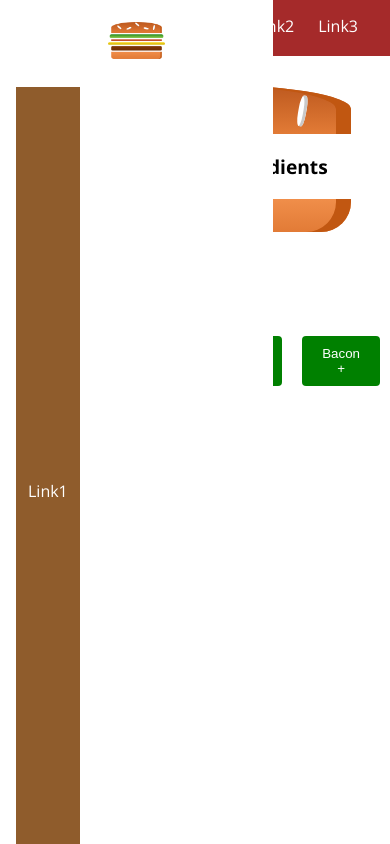
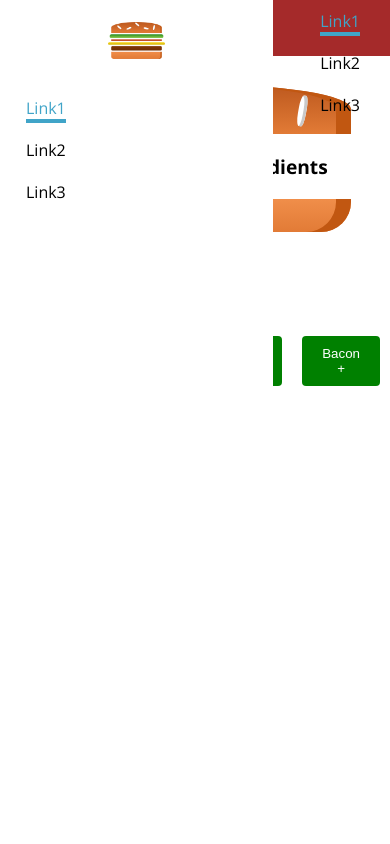
Before and after one commit to Creanick/burger-builder, a React (Create React App) app: page / in a window 390 px wide. Built offline with nearby package versions, Linux system fonts and the light colour scheme.

Commit message:
responsive nav and nav link created

```diff
--- a/src/components/navigation/toolbar/nav/nav.tsx
+++ b/src/components/navigation/toolbar/nav/nav.tsx
@@ -5,9 +5,13 @@ const Wrapper = styled.ul`
     margin: 0;
     padding: 0;
     list-style: none;
-    height:100%;
     display: flex;
-    align-items: center;
+    flex-direction: column;
+    @media (min-width: 500px){
+        height: 100%;
+        flex-direction: row;
+        align-items: center;
+    }
 `;
 const Nav:React.FunctionComponent = (props)=>(
     <nav style={{height:"100%"}}>
--- a/src/components/navigation/toolbar/nav/nav_link.tsx
+++ b/src/components/navigation/toolbar/nav/nav_link.tsx
@@ -1,6 +1,17 @@
 import React from 'react';
 import styled from 'styled-components';
 const Wrapper = styled.li`
+    padding: 10px;
+    a{
+        text-decoration: none;
+        color: black;
+    }
+    a:hover,a:active,a.active{
+        color: #40a4c8;
+        border-bottom: 4px solid #40a4c8;
+    }
+    @media (min-width: 500px){
+        padding: 0;
         margin: 0;
         height: 100%;
         display: flex;
@@ -19,6 +30,7 @@ const Wrapper = styled.li`
             border-bottom: 4px solid #40a4c8;
             color: white;
         }
+    }
 `;
 interface Props{
     to: string;
```
Lines whose indentation alone changed are shown as unchanged.
